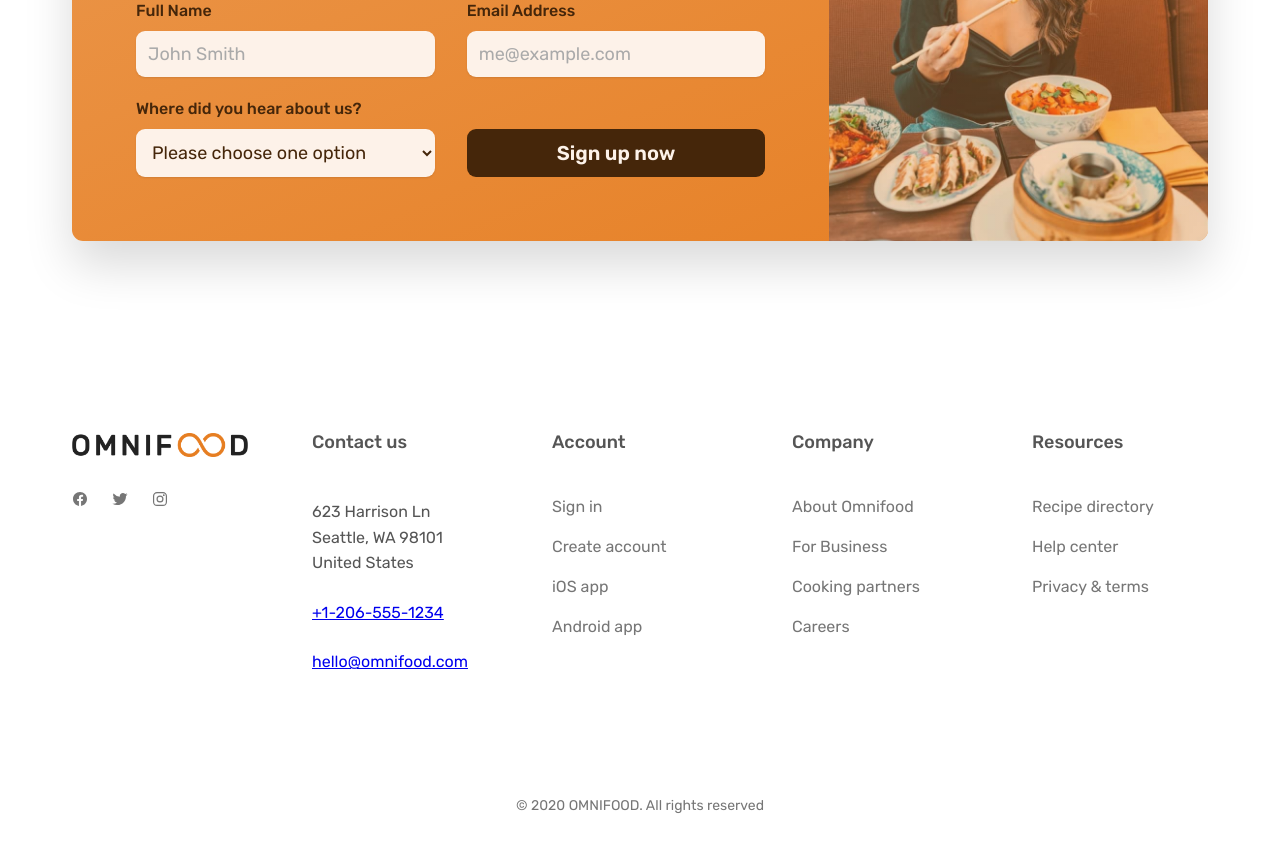
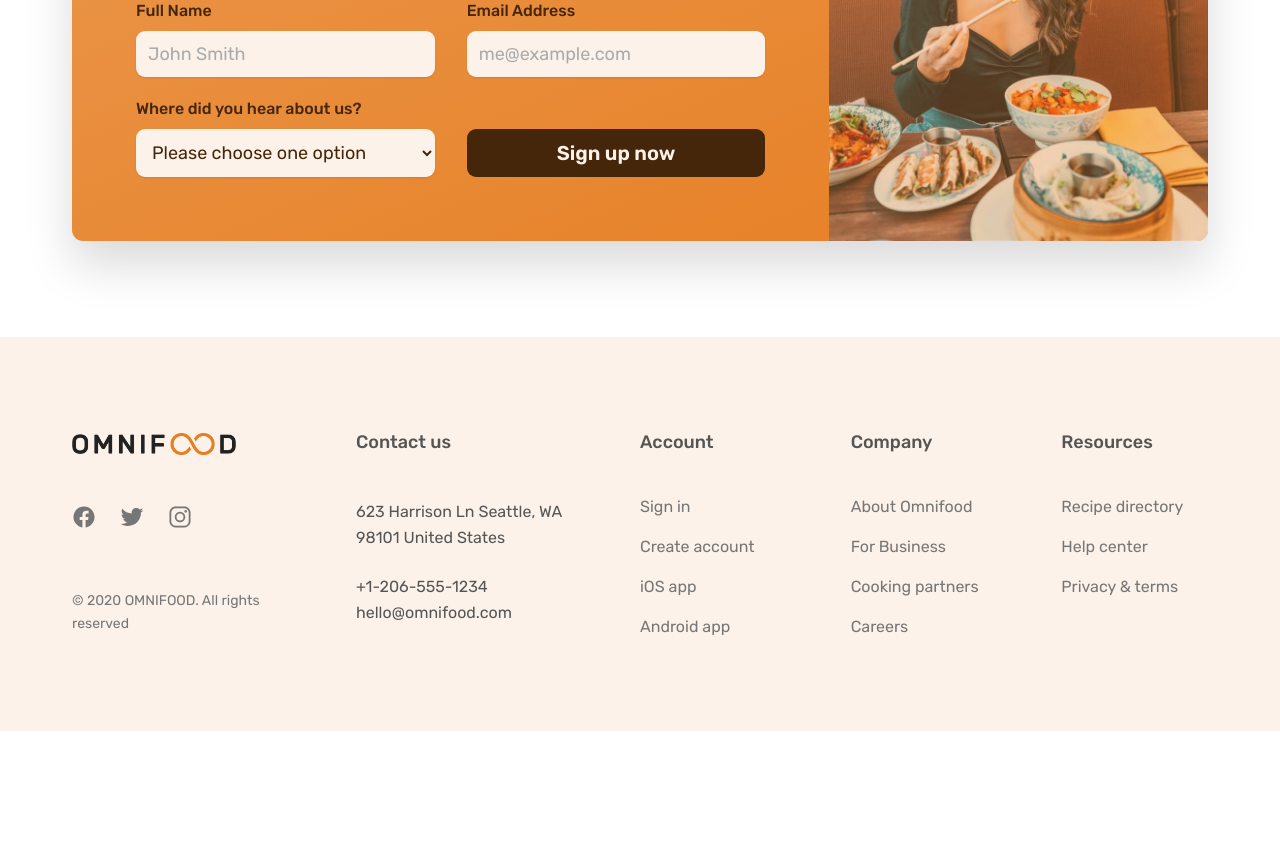
Before and after one commit to devmuhib009/omni-food, a plain HTML site: page index.html in a window 1280 px wide. Shown: the part 6466-7317 px from the top of the page. After the commit the page ends 7197 px from the top, so only its background shows below. Drawn offline with nearby package versions, Linux system fonts and the light colour scheme.

Commit message:
Markup done

```diff
--- a/css/style.css
+++ b/css/style.css
@@ -577,6 +577,11 @@
 
 .section-footer {
   padding: 9.6rem 0;
+  background-color: #fdf2e9;
+}
+
+.grid--footer {
+  grid-template-columns: 1.5fr 1.5fr 1fr 1fr 1fr;
 }
 
 .footer {
@@ -590,19 +595,24 @@
   gap: 2.4rem;
 }
 
+.logo-col {
+  display: flex;
+  flex-direction: column;
+}
+
+.footer-logo {
+  display: block;
+  margin-bottom: 4.8rem;
+}
+
 .social-icon {
   height: 2.4rem;
   width: 2.4rem;
 }
 
-.logo-col {
-  display: flex;
-  flex-direction: column;
-  gap: 3.2rem;
-}
-
-.footer-logo img {
-  width: 100%;
+.social-icon:hover,
+.social-icon:active {
+  fill: #e67e22;
 }
 
 .footer-heading {
@@ -644,6 +654,10 @@
   margin-bottom: 2.4rem;
 }
 
+.address:last-child {
+  margin-bottom: 0;
+}
+
 .contacts {
   font-style: normal;
   font-size: 1.6rem;
@@ -654,5 +668,5 @@
   font-size: 1.4rem;
   color: #767676;
   line-height: 1.6;
-  margin-top: 4.8rem;
+  margin-top: auto;
 }
--- a/index.html
+++ b/index.html
@@ -542,43 +542,41 @@
       </section>
 
       <footer class="section-footer">
-        <div class="container grid grid--5-cols">
+        <div class="container grid grid--footer">
           <div class="logo-col">
             <a href="#" class="footer-logo">
-              <img src="img/omnifood-logo.png" alt="Omnifood logo" />
+              <img
+                src="img/omnifood-logo.png"
+                class="logo"
+                alt="Omnifood logo"
+              />
             </a>
             <ul class="social-links">
               <li>
                 <a href="#" class="footer-link">
-                  <ion-icon name="logo-facebook"></ion-icon
+                  <ion-icon class="social-icon" name="logo-facebook"></ion-icon
                 ></a>
               </li>
               <li>
                 <a href="#" class="footer-link">
-                  <ion-icon name="logo-twitter"></ion-icon
+                  <ion-icon class="social-icon" name="logo-twitter"></ion-icon
                 ></a>
               </li>
               <li>
                 <a href="#" class="footer-link">
-                  <ion-icon name="logo-instagram"></ion-icon
+                  <ion-icon class="social-icon" name="logo-instagram"></ion-icon
                 ></a>
               </li>
             </ul>
+            <p class="copyright">© 2020 OMNIFOOD. All rights reserved</p>
           </div>
           <div class="address-col">
             <p class="footer-heading">Contact us</p>
             <address class="contacts">
               <p class="address">
-                623 Harrison Ln <br />
-                Seattle, WA 98101 <br />
-                United States <br />
+                623 Harrison Ln Seattle, WA 98101 United States
               </p>
-              <p class="address">
-                <a href="tel: +1-206-555-1234">+1-206-555-1234</a>
-              </p>
-              <p class="address">
-                <a href="mailto: hello@omnifood.com">hello@omnifood.com</a>
-              </p>
+              <p class="address">+1-206-555-1234</br> hello@omnifood.com</p>
             </address>
           </div>
           <nav class="nav-col">
@@ -608,11 +606,6 @@
             </ul>
           </nav>
         </div>
-        <div class="container">
-          <p class="copyright center-text">
-            © 2020 OMNIFOOD. All rights reserved
-          </p>
-        </div>
       </footer>
     </main>
 
```
